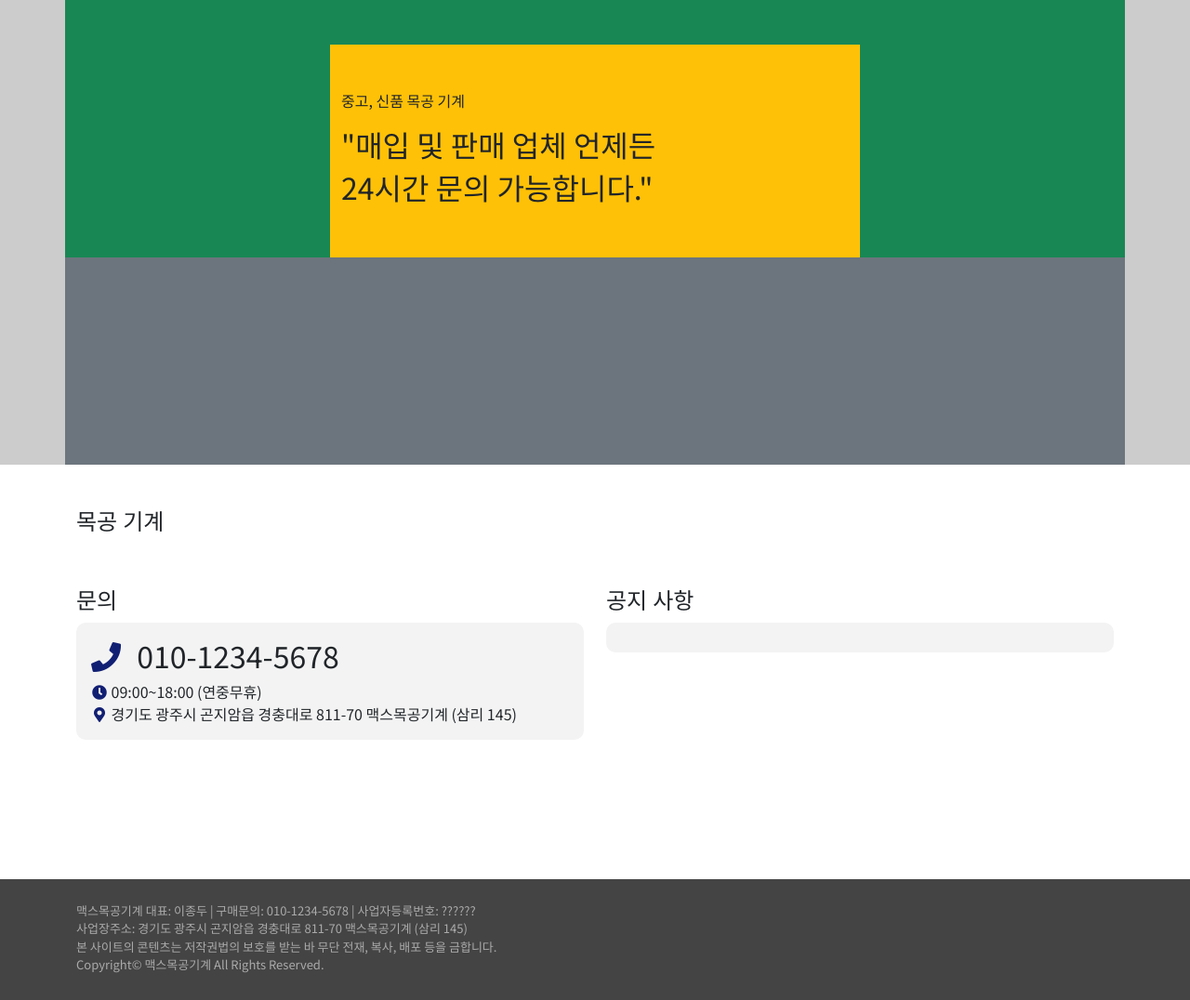
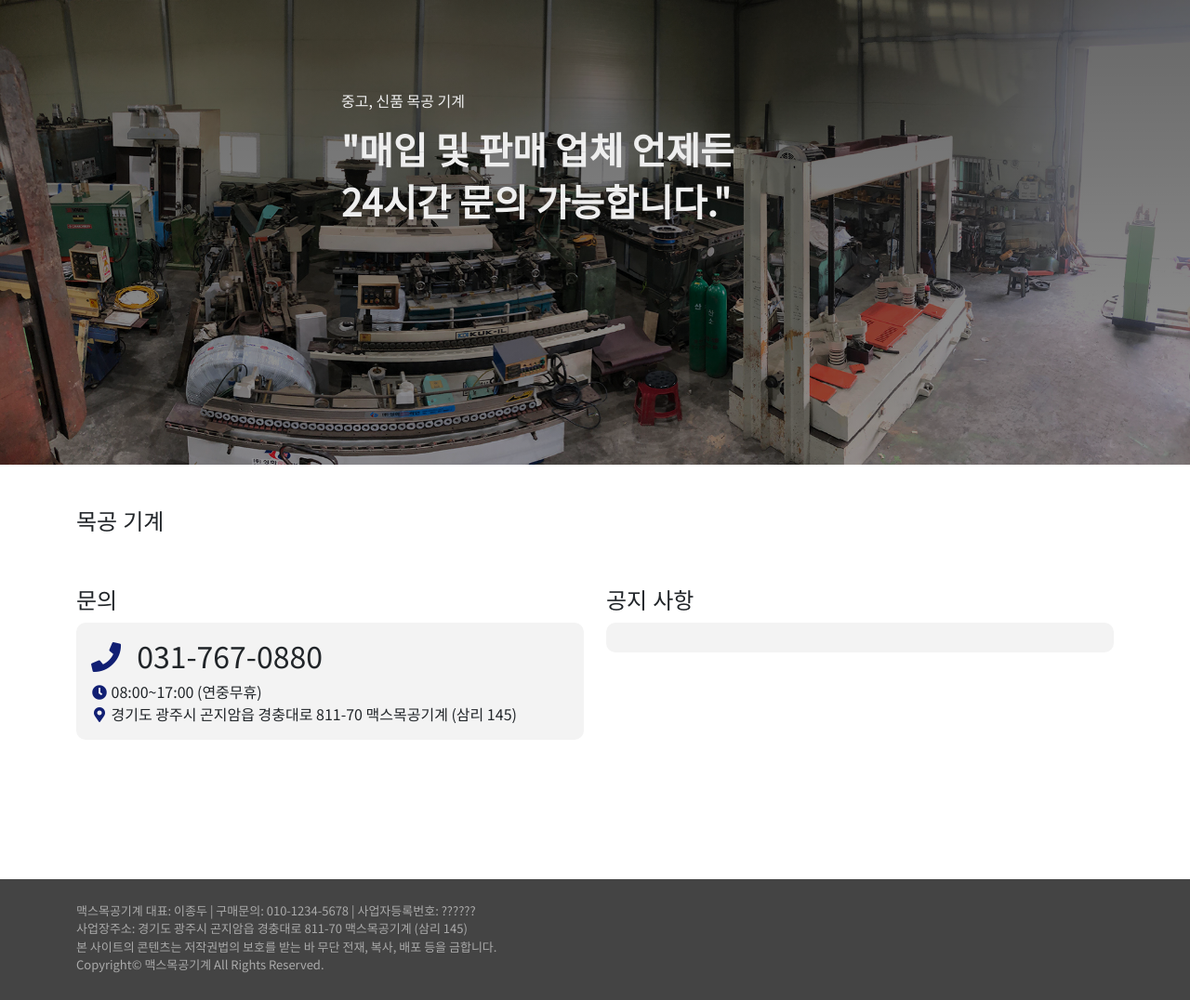
Before and after one commit to YS-study/max_django, a Django app: page / in a window 1280 px wide. Shown: the part 84-1160 px from the top of the page at 93% size. Run offline with Django 3.2, Linux system fonts and the light colour scheme; data that the repository does not hold is empty; some libraries are stand-ins or nearby versions; some web fonts are replaced.

Commit message:
fixed main image

```diff
--- a/about/templates/about/contact.html
+++ b/about/templates/about/contact.html
@@ -11,8 +11,8 @@
     <div class="mx-3">
       <h4 class="ps-3 sub-title-name">운영 정보</h4>
       <div class="gray-box p-3">
-        <p class="m-0"><i class="fas fa-phone navy-text text-center"></i> 010-1234-5678</p>
-        <p class="m-0"><i class="fas fa-clock navy-text text-center"></i> 09:00~18:00 (연중무휴)</p>
+        <p class="m-0"><i class="fas fa-phone navy-text text-center"></i> 031-767-0880</p>
+        <p class="m-0"><i class="fas fa-clock navy-text text-center"></i> 08:00~17:00 (연중무휴)</p>
         <p class="m-0"><i class="fas fa-map-marker-alt navy-text text-center"></i> 경기도 광주시 곤지암읍 경충대로 811-70 맥스목공기계 (삼리 145)</p>
       </div>
     </div>
--- a/machines/templates/machines/main.html
+++ b/machines/templates/machines/main.html
@@ -3,12 +3,12 @@
 {% block main_content %}
 
 <div class="banner">
-  <div class="container bg-secondary" style="height: 100%;">
-    <div class="row justify-content-center bg-success">
-      <div class="col-10 col-md-6 bg-warning align-self-center mt-5 py-5">
+  <div class="container" style="height: 100%;">
+    <div class="row justify-content-center">
+      <div class="col-10 col-md-6 align-self-center mt-5 py-5">
         <p>중고, 신품 목공 기계</p>
-        <h2>"매입 및 판매 업체 언제든</h2>
-        <h2> 24시간 문의 가능합니다."</h2>
+        <h1 style="font-weight:600;">"매입 및 판매 업체 언제든</h1>
+        <h1 style="font-weight:600;"> 24시간 문의 가능합니다."</h1>
       </div>
     </div>
   </div>
@@ -36,8 +36,8 @@
     <div class="col-6">
       <h4 class="sub-title-name">문의</h4>
       <div class="gray-box p-3">
-        <h2 class=""><i class="fas fa-phone navy-text text-center me-4"></i> 010-1234-5678</h2>
-        <p class="m-0"><i class="fas fa-clock navy-text text-center"></i> 09:00~18:00 (연중무휴)</p>
+        <h2 class=""><i class="fas fa-phone navy-text text-center me-4"></i> 031-767-0880</h2>
+        <p class="m-0"><i class="fas fa-clock navy-text text-center"></i> 08:00~17:00 (연중무휴)</p>
         <p class="m-0"><i class="fas fa-map-marker-alt navy-text text-center"></i> 경기도 광주시 곤지암읍 경충대로 811-70 맥스목공기계 (삼리 145)</p>
       </div>
     </div>
--- a/pjt/static/stylesheets/style.css
+++ b/pjt/static/stylesheets/style.css
@@ -36,7 +36,7 @@
 .menu-box {
   font-family: 'ONE-Mobile-Title';
   padding: 100px 0px;
-  background-image: linear-gradient(rgba(0, 0, 0, 0.7), rgba(0, 0, 0, 0.7)), url("../image/menu_image.jpg");
+  background-image: linear-gradient(rgba(0, 0, 0, 0.7), rgba(0, 0, 0, 0.6)), url("../image/menu_image.jpg");
   background-position: center center;
   color: white;
 }
@@ -86,8 +86,10 @@
 
 /* 메인 배너 */
 .banner {
-  background-color: #ccc;
+  background-image: linear-gradient(rgba(0, 0, 0, 0.6), rgba(0, 0, 0, 0.4)), url("../image/main_banner.jpg");
+  background-size: cover;
   height: 500px;
+  color: #eee
 }
 
 
```
Also changed, not shown: pjt/static/image/main_banner.jpg (added), pjt/static/image/menu_image.jpg, pjt/static/image/menu_image2.jpg (added).
